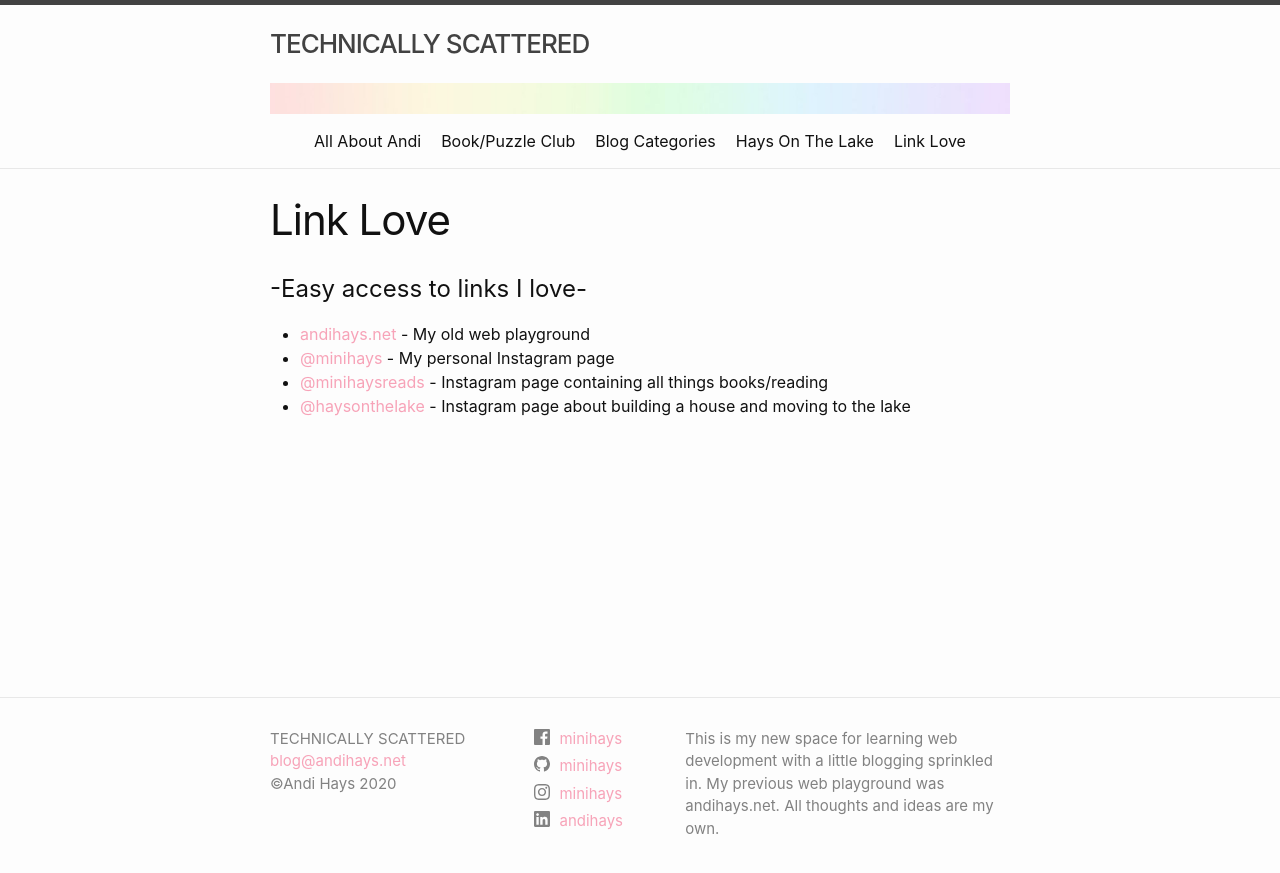
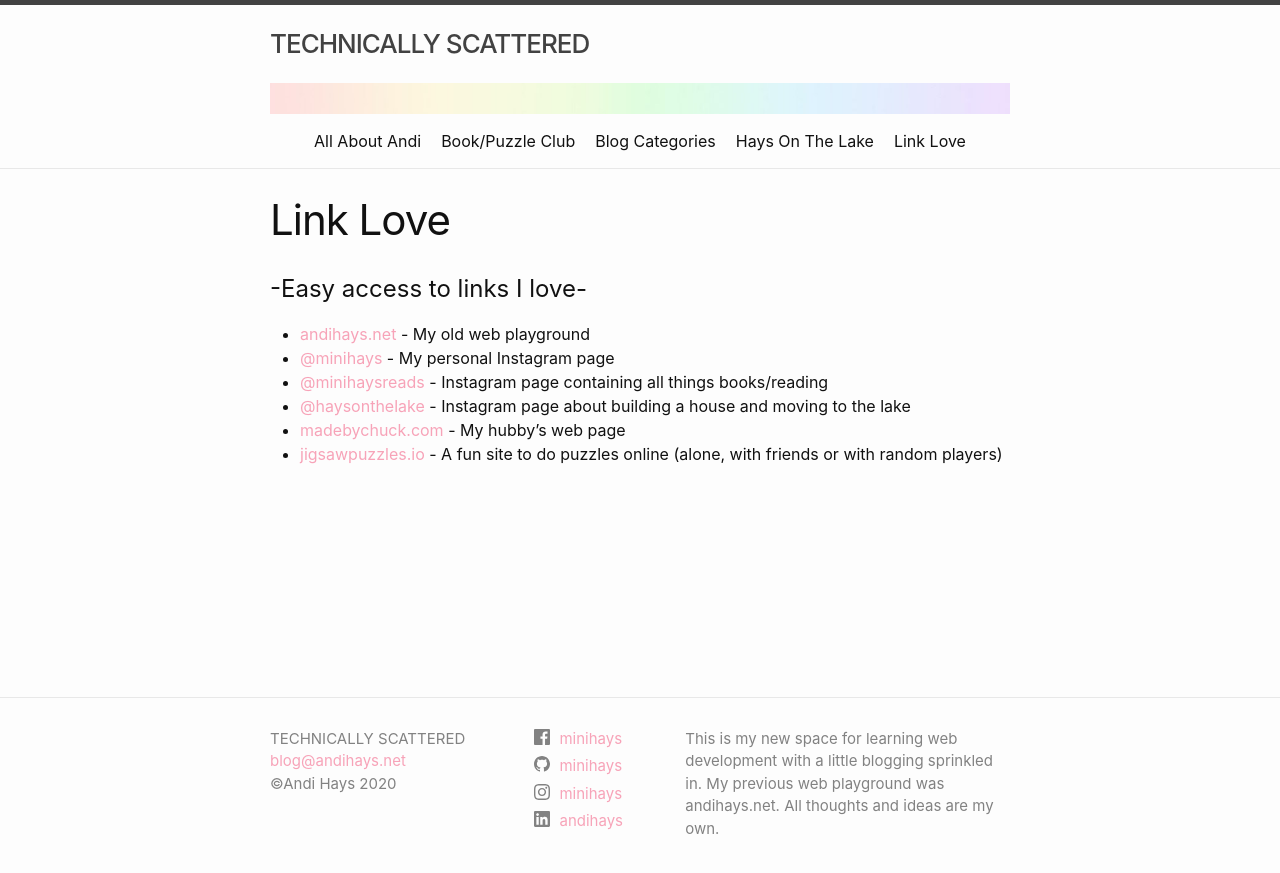
Before and after one commit to minihays/minihays.github.io, a Jekyll site: the page built from links.markdown, in a window 1280 px wide. Shown: the top 873 px of the page. Built offline with Jekyll 4.4.1, drawn with Linux system fonts in a browser that asks for light colours.

Commit message:
added a couple links

```diff
--- a/links.markdown
+++ b/links.markdown
@@ -8,3 +8,5 @@ permalink: /links/
 - [@minihays](http://instagram.com/minihays/) - My personal Instagram page<br />
 - [@minihaysreads](http://instagram.com/minihaysreads/) - Instagram page containing all things books/reading<br />
 - [@haysonthelake](http://instagram.com/haysonthelake/) - Instagram page about building a house and moving to the lake<br />
+- [madebychuck.com](http://madebychuck.com) - My hubby's web page<br />
+- [jigsawpuzzles.io](http://jigsawpuzzles.io) - A fun site to do puzzles online (alone, with friends or with random players)
```
